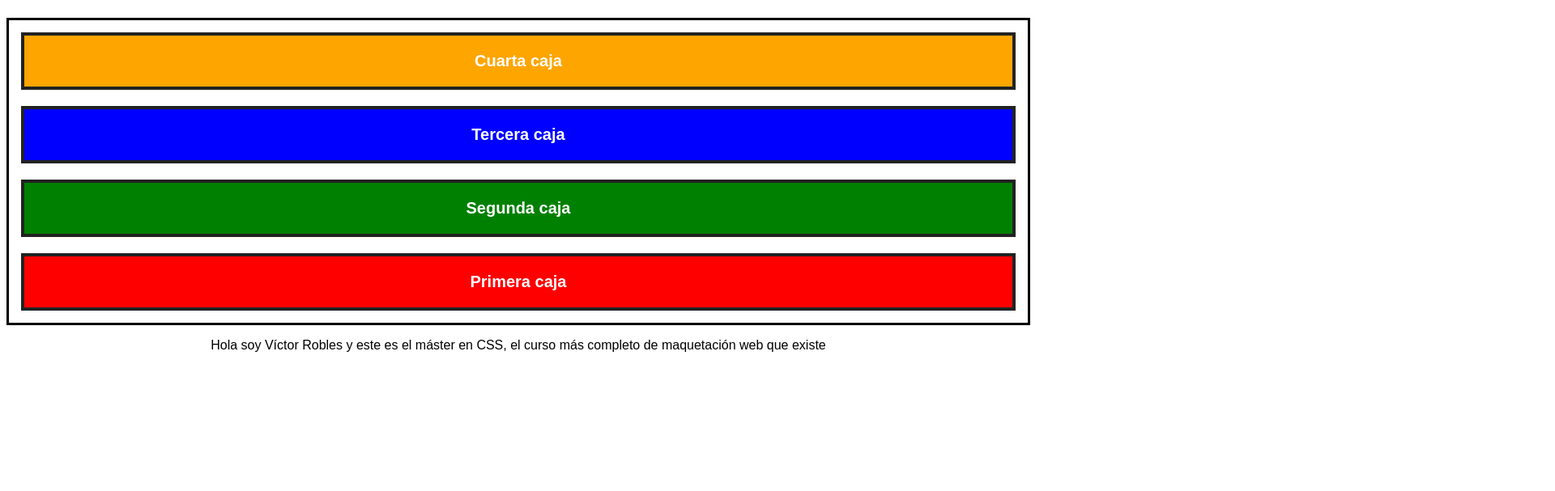
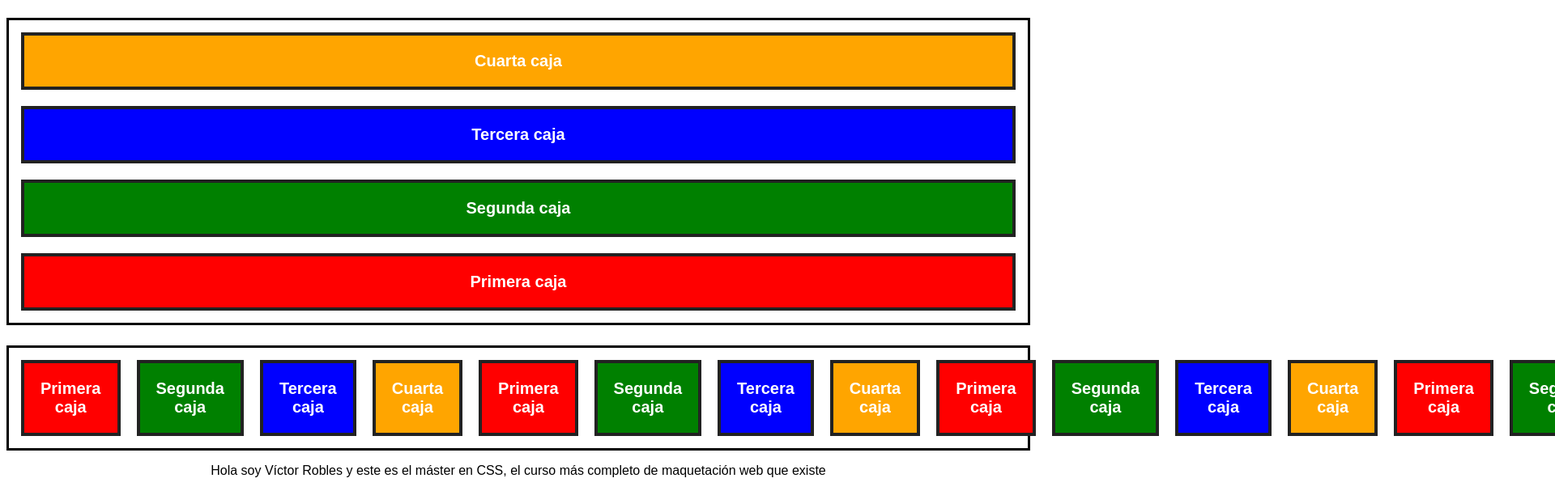
Before and after one commit to jobedosan/Master-CSS, a plain HTML site: page aprendiendo-flexbox/index.html in a window 1280 px wide. Shown: the part 768-1375 px from the top of the page at 81% size, 1920 px wide, since content can reach past the window. Before the commit the page ends 1220 px from the top, so only its background shows below. Drawn offline with Linux system fonts and the light colour scheme.

Commit message:
inline-flex, flex, flex-direction, row, column y sus reverse aprendidos

```diff
--- a/aprendiendo-flexbox/index.html
+++ b/aprendiendo-flexbox/index.html
@@ -98,6 +98,72 @@
         </div>
     </section>
 
+    <section id="layout5">
+        <div class="caja red">
+            Primera caja
+        </div>
+
+        <div class="caja green">
+            Segunda caja
+        </div>
+
+        <div class="caja blue">
+            Tercera caja
+        </div>
+
+        <div class="caja orange">
+            Cuarta caja
+        </div>
+
+        <div class="caja red">
+            Primera caja
+        </div>
+
+        <div class="caja green">
+            Segunda caja
+        </div>
+
+        <div class="caja blue">
+            Tercera caja
+        </div>
+
+        <div class="caja orange">
+            Cuarta caja
+        </div>
+
+        <div class="caja red">
+            Primera caja
+        </div>
+
+        <div class="caja green">
+            Segunda caja
+        </div>
+
+        <div class="caja blue">
+            Tercera caja
+        </div>
+
+        <div class="caja orange">
+            Cuarta caja
+        </div>
+
+        <div class="caja red">
+            Primera caja
+        </div>
+
+        <div class="caja green">
+            Segunda caja
+        </div>
+
+        <div class="caja blue">
+            Tercera caja
+        </div>
+
+        <div class="caja orange">
+            Cuarta caja
+        </div>
+    </section>
+
     <!-- Se agregó este párrafo para comprobar que no se montará hacia arriba como pasa con los flotados -->
     <p>
         Hola soy Víctor Robles y este es el máster en CSS, el curso más completo de maquetación web que existe
--- a/aprendiendo-flexbox/styles.css
+++ b/aprendiendo-flexbox/styles.css
@@ -2,6 +2,8 @@ body {
     font-family: Arial, Helvetica, sans-serif;
     text-align: center;
 }
+
+/* FLEX, INLINE-FLEX, FLEX-DIRECTION, COLUMN, ROW, ROW-REVERSE, COLUMN REVERSE */
 
 /* Para trabajar con flexbox se debe aplicar un display: flex a la caja que contiene los elementos que queremos organizar */
 
@@ -55,9 +57,22 @@ body {
     padding: 5px;
 }
 
+
+
 /* Entonces con las cajas anteriores podemos ver que con las propiedades display: flex y display: inline-flex podemos escoger si queremos que la caja contenedora abarque el 100% del body o si queremos que se adapte
 al contenido respectivamente (la caja al adaptarse se puede centrar utilizando un text-align:center), también pudimos ver cómo funciona la propiedad flex-direction y sus distintos valores. Hubo un valor que no se
 mencionó y es el valor unset, este hace que no se aplique ni column ni row a flex-direction, es decir que hace que se quede con los valores por defecto*/
+
+/* WRAP */
+
+#layout5 {
+    display: flex;
+    flex-direction: row;
+    margin-top: 25px;
+    border: 3px solid black;
+    padding: 5px;
+}
+
 
 .caja {
     font-size: 20px;
```
